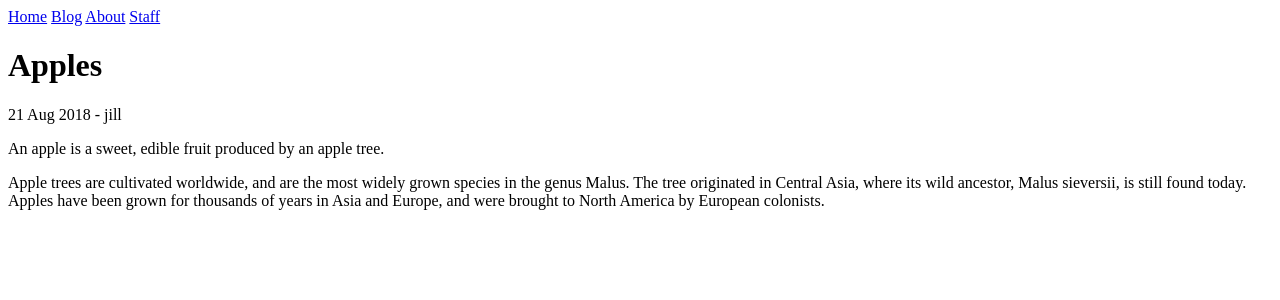
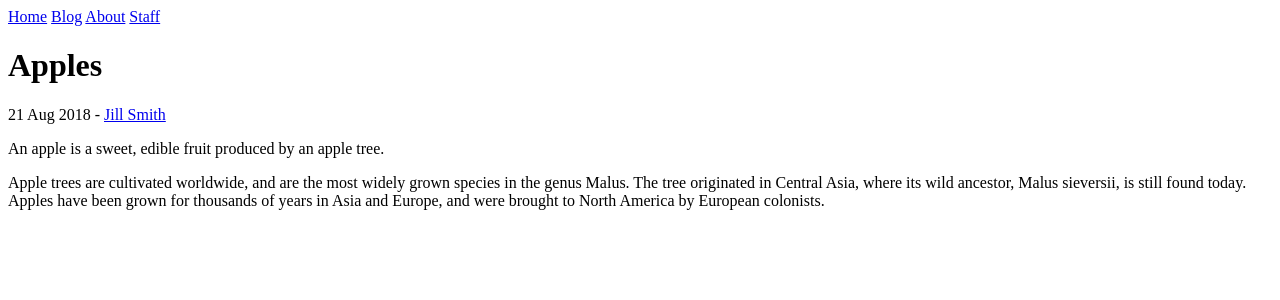
Before and after one commit to OliverLSanz/oliverlsanz.github.io, a Jekyll site: the page built from _posts/2018-08-21-apples.md, in a window 1280 px wide. Shown: the top 300 px of the page. Built offline with Jekyll 4.4.1, drawn with Linux system fonts in a browser that asks for light colours.

Commit message:
add link to author page in posts

```diff
--- a/_layouts/post.html
+++ b/_layouts/post.html
@@ -3,6 +3,12 @@
 layout: default
 ---
 <h1>{{ page.title }}</h1>
-<p>{{ page.date | date_to_string }} - {{ page.author }}</p>
+<p>
+    {{ page.date | date_to_string }}
+    {% assign author = site.authors | where: 'short_name', page.author | first %}
+    {% if author %}
+      - <a href="{{ author.url }}">{{ author.name }}</a>
+    {% endif %}
+</p>
 
 {{ content }}
```
